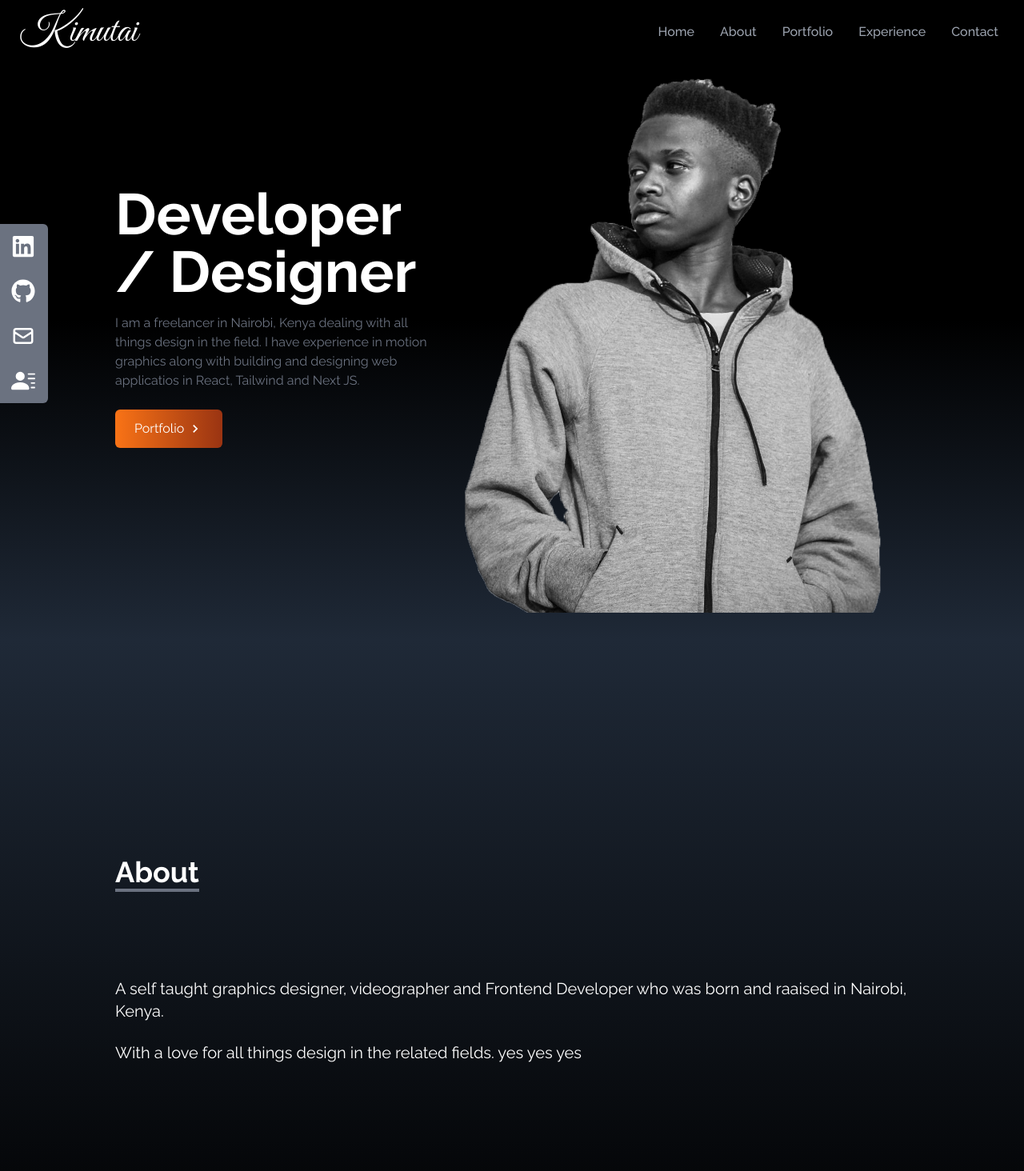
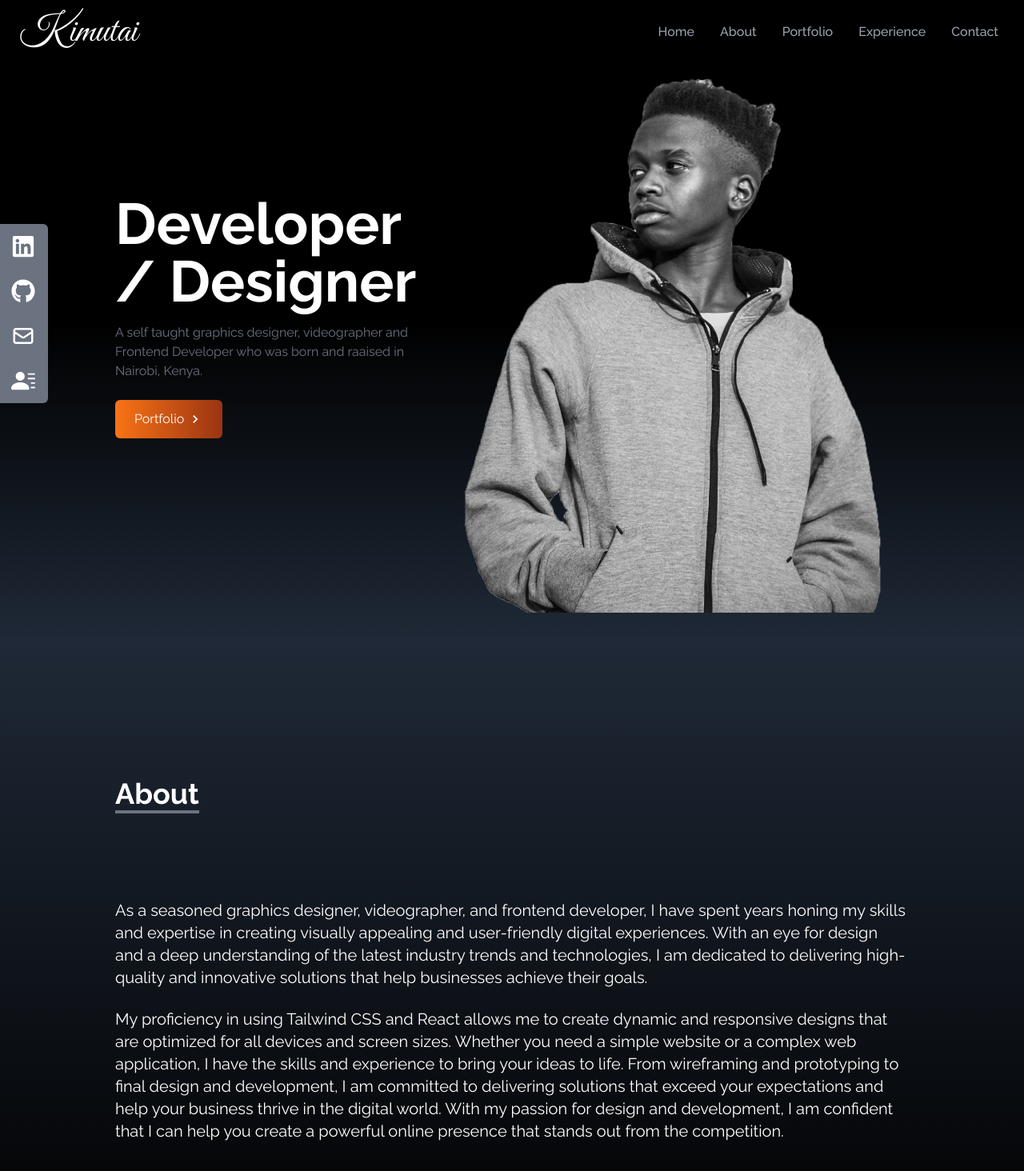
Before and after one commit to ryk1mmy/kim-portfolio, a React (Create React App) app: page / in a window 1280 px wide. Shown: the top 1464 px of the page at 80% size. Built offline with nearby package versions, Linux system fonts and the light colour scheme.

Commit message:
Minor changes

```diff
--- a/src/components/About.jsx
+++ b/src/components/About.jsx
@@ -13,11 +13,13 @@ const About = () => {
                 </p>
         </div>
         <p className="text-xl mt-20">
-         A self taught graphics designer, videographer and Frontend Developer who was born and raaised in Nairobi, Kenya.
+        As a seasoned graphics designer, videographer, and frontend developer, I have spent years honing my skills and expertise in creating visually appealing and user-friendly digital experiences.
+         With an eye for design and a deep understanding of the latest industry trends and technologies, I am dedicated to delivering high-quality and innovative solutions that help businesses achieve their goals.
          </p>
             <br/>
             <p className='text-xl'>
-         With a love for all things design in the related fields. yes yes yes
+            My proficiency in using Tailwind CSS and React allows me to create dynamic and responsive designs that are optimized for all devices and screen sizes. Whether you need a simple website or a complex web application, I have the skills and experience to bring your ideas to life. From wireframing and prototyping to final design and development,
+            I am committed to delivering solutions that exceed your expectations and help your business thrive in the digital world. With my passion for design and development, I am confident that I can help you create a powerful online presence that stands out from the competition.
 
         </p>
     </div>
--- a/src/components/Home.jsx
+++ b/src/components/Home.jsx
@@ -16,10 +16,10 @@ const Home = () => {
         Developer / Designer
           </h2>
           <p className="text-gray-500 py-4 max-w-md">
-          I am a freelancer in Nairobi, Kenya dealing with all things design
-            in the field.
-            I have experience in motion graphics along with building
-            and designing web applicatios in React, Tailwind and Next JS.
+
+          A self taught graphics designer, videographer and Frontend Developer
+           who was born and raaised in Nairobi, Kenya.
+
           </p>
 
 
```
